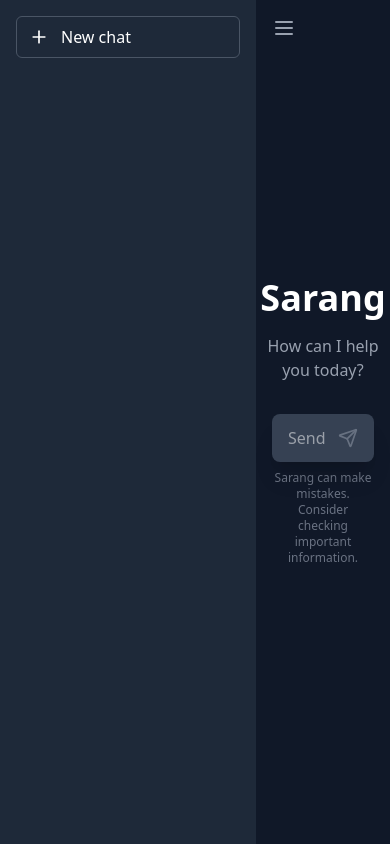
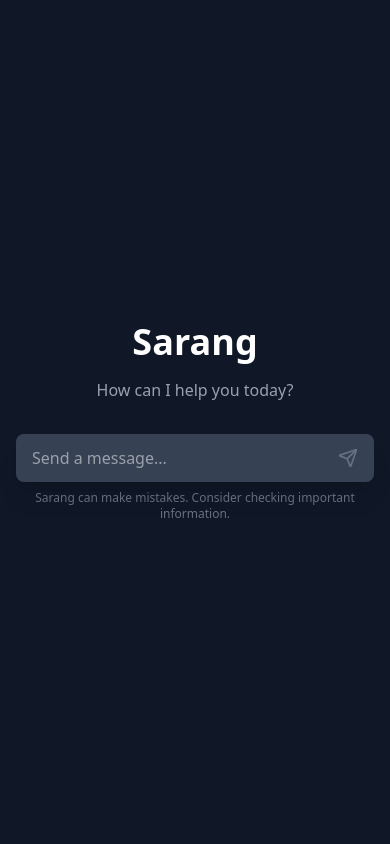
Before and after one commit to ad1tyayadav/FOSSHACK, a React (Vite) app in the folder uichatlib/: page / in a window 390 px wide. Built offline with nearby package versions, Linux system fonts and the light colour scheme.

Commit message:
Remove Sidebar

```diff
--- a/uichatlib/src/App.jsx
+++ b/uichatlib/src/App.jsx
@@ -1,13 +1,11 @@
 import { useState, useRef, useEffect } from 'react';
 import { Menu } from 'lucide-react';
-import Sidebar from './Components/Sidebar';
 import Message from './Components/Message';
 import ChatInput from './Components/ChatInput';
 
 function App() {
   const [input, setInput] = useState('');
   const [messages, setMessages] = useState([]);
-  const [isSidebarOpen, setIsSidebarOpen] = useState(true);
   const messagesEndRef = useRef(null);
 
   const scrollToBottom = () => {
@@ -40,15 +38,8 @@
 
   return (
     <div className="flex h-screen bg-gray-900">
-      <Sidebar isOpen={isSidebarOpen} onNewChat={handleNewChat} />
 
       <div className="flex-1 flex flex-col relative">
-        <button
-          onClick={() => setIsSidebarOpen(!isSidebarOpen)}
-          className="absolute top-2 left-2 p-2 text-gray-400 hover:text-white md:hidden"
-        >
-          <Menu className="w-6 h-6" />
-        </button>
 
         <div className="flex-1 overflow-y-auto">
           {messages.length === 0 ? (
--- a/uichatlib/src/Components/Sidebar.jsx
+++ /dev/null
@@ -1,23 +0,0 @@
-import { Plus } from 'lucide-react';
-
-const Sidebar = ({ isOpen, onNewChat }) => {
-  return (
-    <div className={`${isOpen ? 'w-64' : 'w-0'} bg-gray-800 transition-all duration-300 overflow-hidden flex flex-col`}>
-      <div className="p-4">
-        <button
-          onClick={onNewChat}
-          className="w-full flex items-center gap-3 px-3 py-2 rounded-md hover:bg-gray-700 text-white border border-gray-600"
-        >
-          <Plus className="w-5 h-5" />
-          New chat
-        </button>
-      </div>
-
-      <div className="flex-1 overflow-y-auto p-2">
-        {/* Chat history would go here */}
-      </div>
-    </div>
-  );
-}
-
-export default Sidebar;
```
